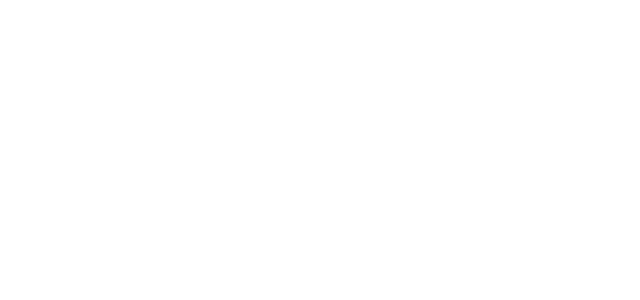
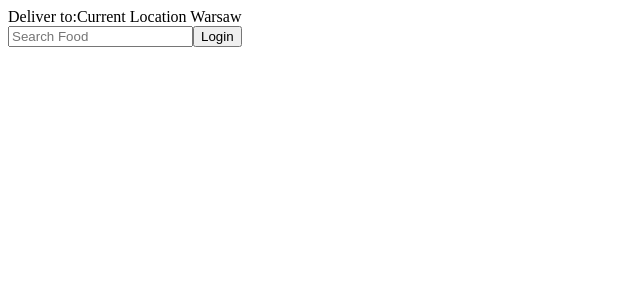
Before and after one commit to WebsterManyanga/MomsSpaghetti, a React (Create React App) app in the folder my-app/: page / in a window 1280 px wide. Shown: the top 300 px of the page, without its empty margins (0-640 px from the left). Built offline with nearby package versions, Linux system fonts and the light colour scheme.

Commit message:
top navigation html

```diff
--- a/my-app/src/App.tsx
+++ b/my-app/src/App.tsx
@@ -3,6 +3,21 @@
 function App() {
   return (
     <div className="App">
+      <header className="header">
+        <nav className="top-nav">
+          <div className="logo"></div>
+          <div className="deliverTo">
+            Deliver to:
+            <span className="deliverTo__current">
+              Current Location Warsaw
+            </span>
+          </div>
+          <div className="top-nav__searchLogin">
+            <input type="search" placeholder='Search Food' />
+            <button>Login</button>
+          </div>
+        </nav>
+      </header>
     </div>
   );
 }
```
